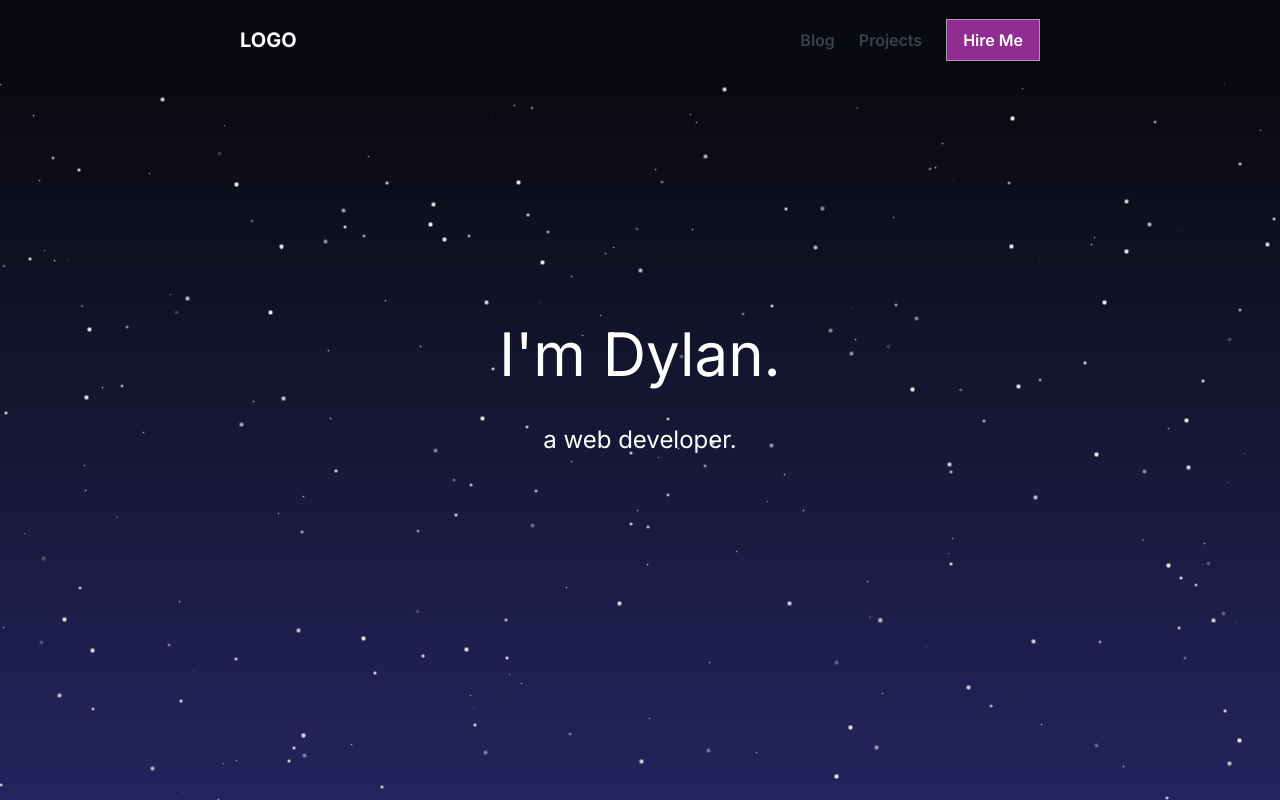
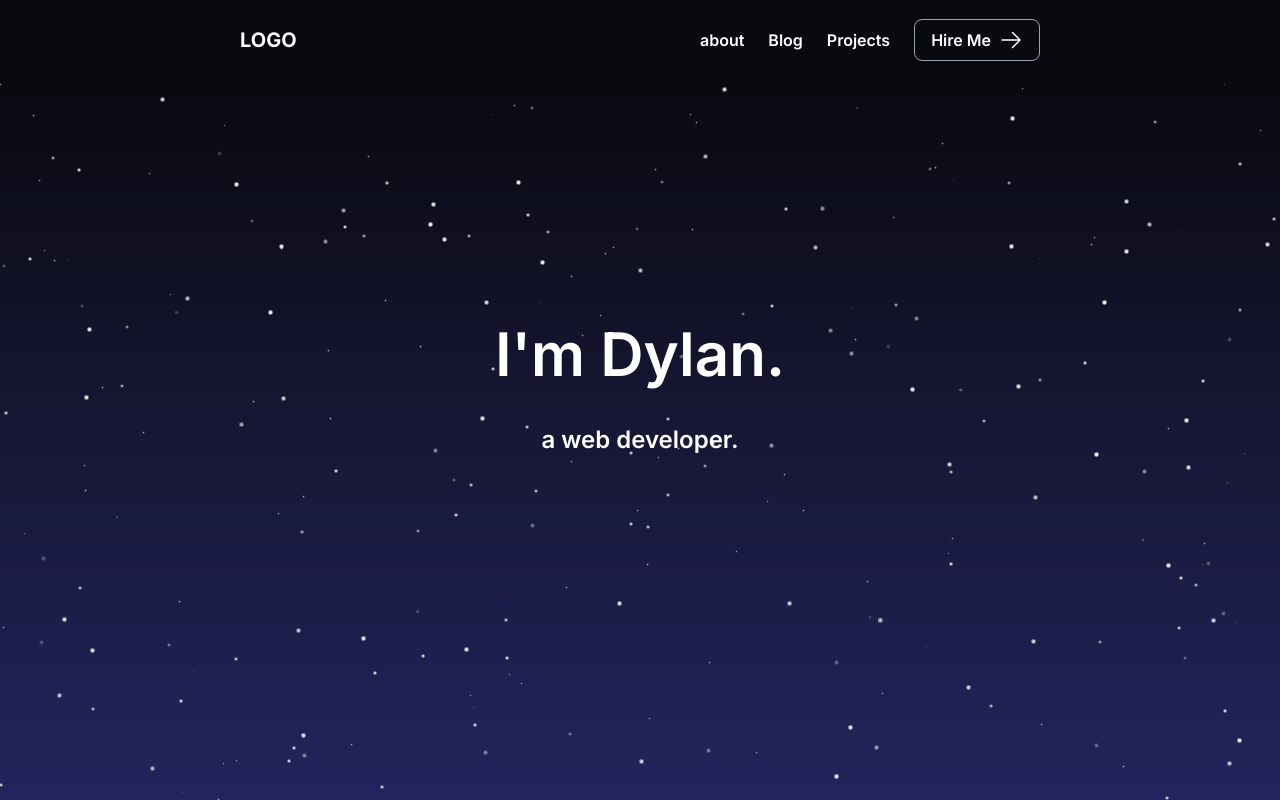
Before and after one commit to DylanWDev/Portfolio, a Next.js app: page / in a window 1280 px wide. Built offline with nearby package versions, Linux system fonts and the light colour scheme.

Commit message:
semi finsihed landing page

```diff
--- a/src/app/components/Stars/Nav/Nav.jsx
+++ b/src/app/components/Stars/Nav/Nav.jsx
@@ -1,4 +1,4 @@
-import React from 'react';
+import React from "react";
 
 const Nav = () => {
   return (
@@ -6,11 +6,24 @@ const Nav = () => {
       <h1 className="text-xl text-white font-bold">LOGO</h1>
       <div className="flex items-center">
         <ul className="flex items-center space-x-6">
-          <li className="font-semibold text-gray-700">Blog</li>
-          <li className="font-semibold text-gray-700">Projects</li>
-          <button className="button-bg hover:bg-gray-100 text-white font-semibold py-2 px-4 border border-gray-400  shadow">
-          Hire Me
-        </button>
+          <li className="font-semibold text-white">about</li>
+          <li className="font-semibold text-white">Blog</li>
+          <li className="font-semibold text-white">Projects</li>
+          <button className="flex bg-transparent rounded-lg hover:bg-gray-100 text-white font-semibold py-2 px-4 border border-gray-400  shadow">
+            Hire Me
+            <svg
+              xmlns="http://www.w3.org/2000/svg"
+              viewBox="0 0 24 24"
+              fill="currentColor"
+              className="ml-2 w-6 h-6"
+            >
+              <path
+                fillRule="evenodd"
+                d="M12.97 3.97a.75.75 0 0 1 1.06 0l7.5 7.5a.75.75 0 0 1 0 1.06l-7.5 7.5a.75.75 0 1 1-1.06-1.06l6.22-6.22H3a.75.75 0 0 1 0-1.5h16.19l-6.22-6.22a.75.75 0 0 1 0-1.06Z"
+                clipRule="evenodd"
+              />
+            </svg>
+          </button>
         </ul>
       </div>
     </nav>
--- a/src/app/globals.css
+++ b/src/app/globals.css
@@ -19,6 +19,10 @@ html{
 
 .star-bg {
   filter: blur(0.5px)
+}
+
+.icons {
+
 }
 
 .height {
--- a/src/app/page.js
+++ b/src/app/page.js
@@ -7,13 +7,12 @@ export default function Home() {
       <div className="star-bg absolute star-container ">
         <Stars />
       </div>
-      <div className="text-white flex flex-col items-center justify-center h-screen text-center relative z-10">
+      <div className="font-semibold text-white flex flex-col items-center justify-center h-screen text-center relative z-10">
         <h1 className="text-6xl pb-10">
           I'm Dylan.
           <br />
         </h1>
         <span className="text-2xl pb-5">a web developer.</span>
-
       </div>
       <div className="absolute top-0 w-full">
         <Nav />
```
